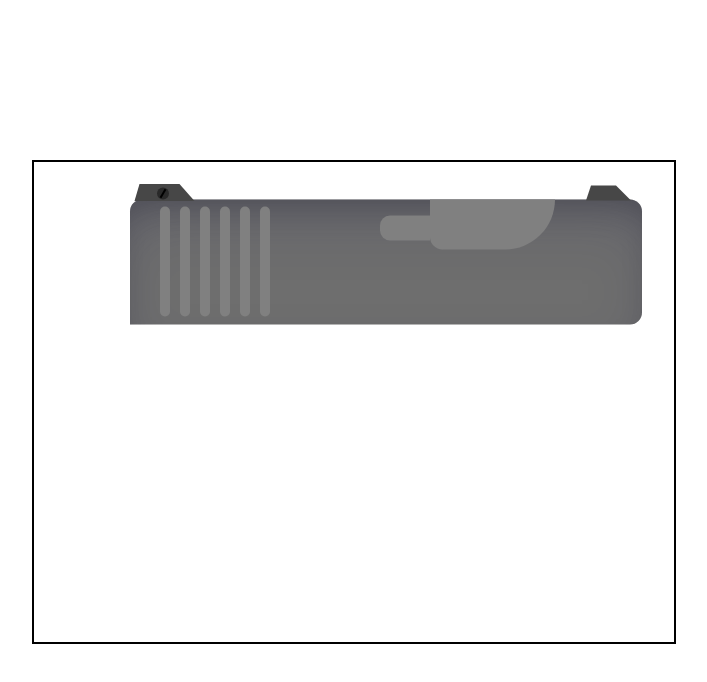
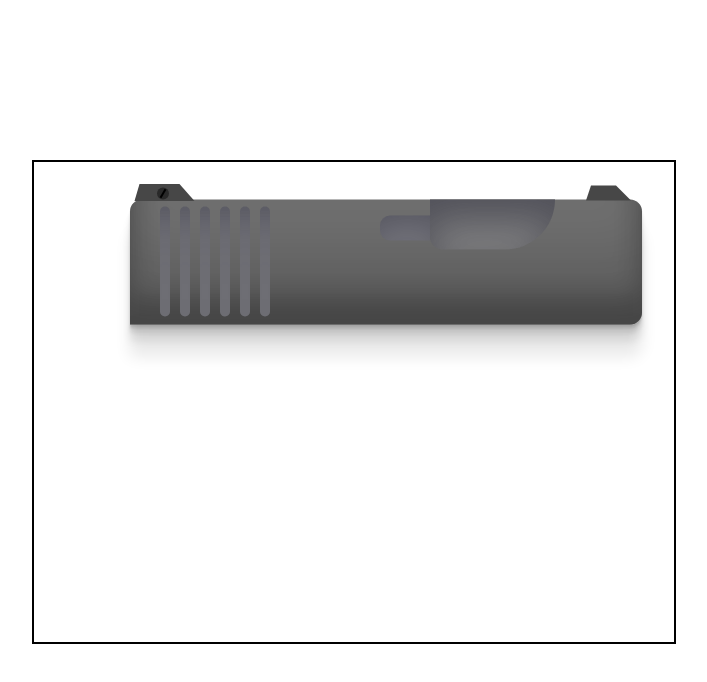
Before and after one commit to Liam-a-34/Glock-Animation, a plain HTML site: page index.html in a window 1280 px wide. Shown: the whole page, without its empty margins (286-993 px from the left). Drawn offline with Linux system fonts and the light colour scheme.

Commit message:
Added shading

```diff
--- a/assets/css/style.css
+++ b/assets/css/style.css
@@ -21,7 +21,7 @@
     left: 55%;
     -ms-transform: translate(-50%, -50%);
     transform: translate(-50%, -50%);
-    box-shadow: rgba(50, 50, 93, 0.25) 0px 30px 60px -12px inset, rgba(0, 0, 0, 0.3) 0px 18px 36px -18px inset;
+    box-shadow: rgba(0, 0, 0, 0.17) 0px -23px 25px 0px inset, rgba(0, 0, 0, 0.15) 0px -36px 30px 0px inset, rgba(0, 0, 0, 0.1) 0px -79px 40px 0px inset, rgba(0, 0, 0, 0.06) 0px 2px 1px, rgba(0, 0, 0, 0.09) 0px 4px 2px, rgba(0, 0, 0, 0.09) 0px 8px 4px, rgba(0, 0, 0, 0.09) 0px 16px 8px, rgba(0, 0, 0, 0.09) 0px 32px 16px;
 }
 
 #front-sight{
@@ -79,7 +79,8 @@
     height: 50px;
     border-radius: 0 0 10rem 40px;
     position: absolute;
-    left: 300px
+    left: 300px;
+    box-shadow: rgba(50, 50, 93, 0.25) 0px 30px 60px -12px inset, rgba(0, 0, 0, 0.3) 0px 18px 36px 0px inset;
 }
 
 #port-detail{
@@ -90,15 +91,17 @@
     position: absolute;
     left: 250px;
     top: 16px;
+    box-shadow: rgba(50, 50, 93, 0.25) 0px 30px 60px 0px inset, rgba(0, 0, 0, 0.3) 0px 18px 36px -18px inset;
 }
 
 .stiple{
     background-color: grey;
     height: 110px;
     width: 10px;
-    border-radius: 10px;
+    border-radius: 6px;
     position: absolute;
     top: 7px;
+    box-shadow: rgba(50, 50, 93, 0.25) 0px 30px 60px -12px inset, rgba(0, 0, 0, 0.3) 0px 18px 36px -18px inset;
 }
 
 #stiple1{
```
